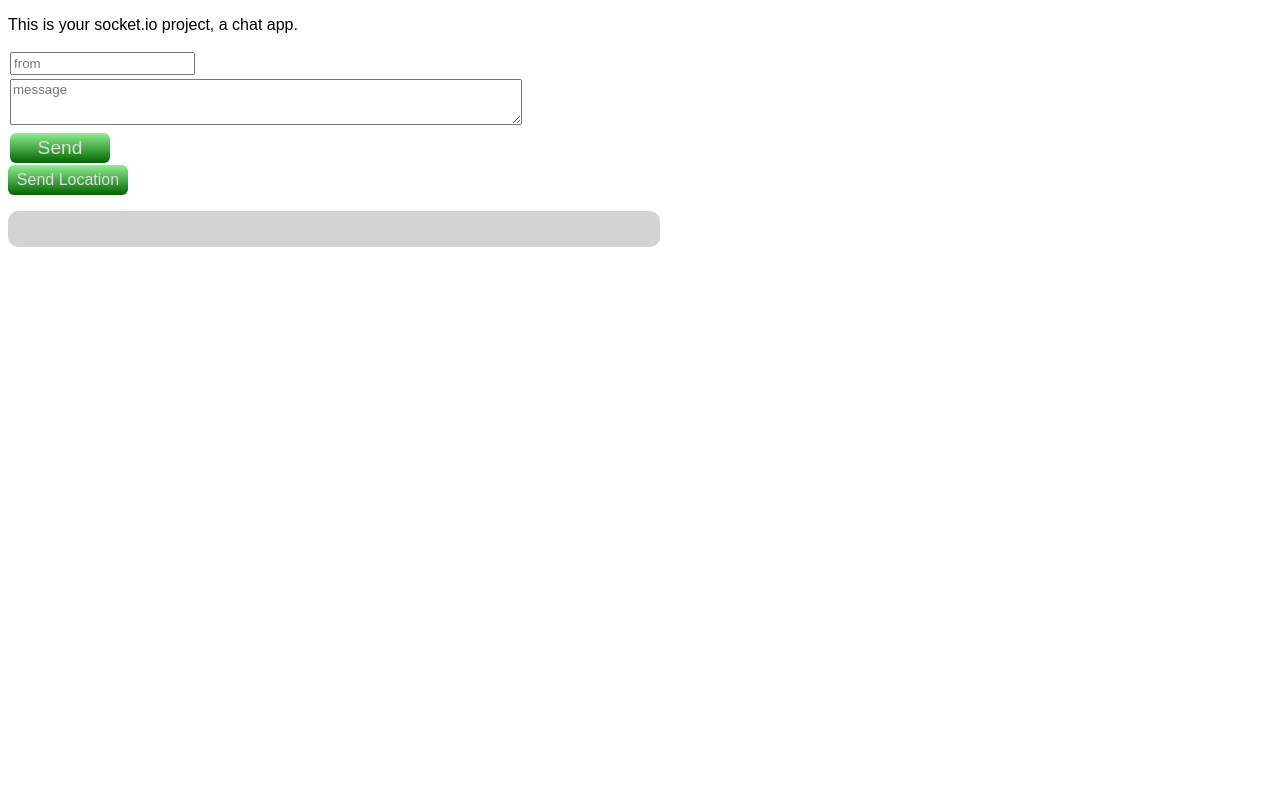
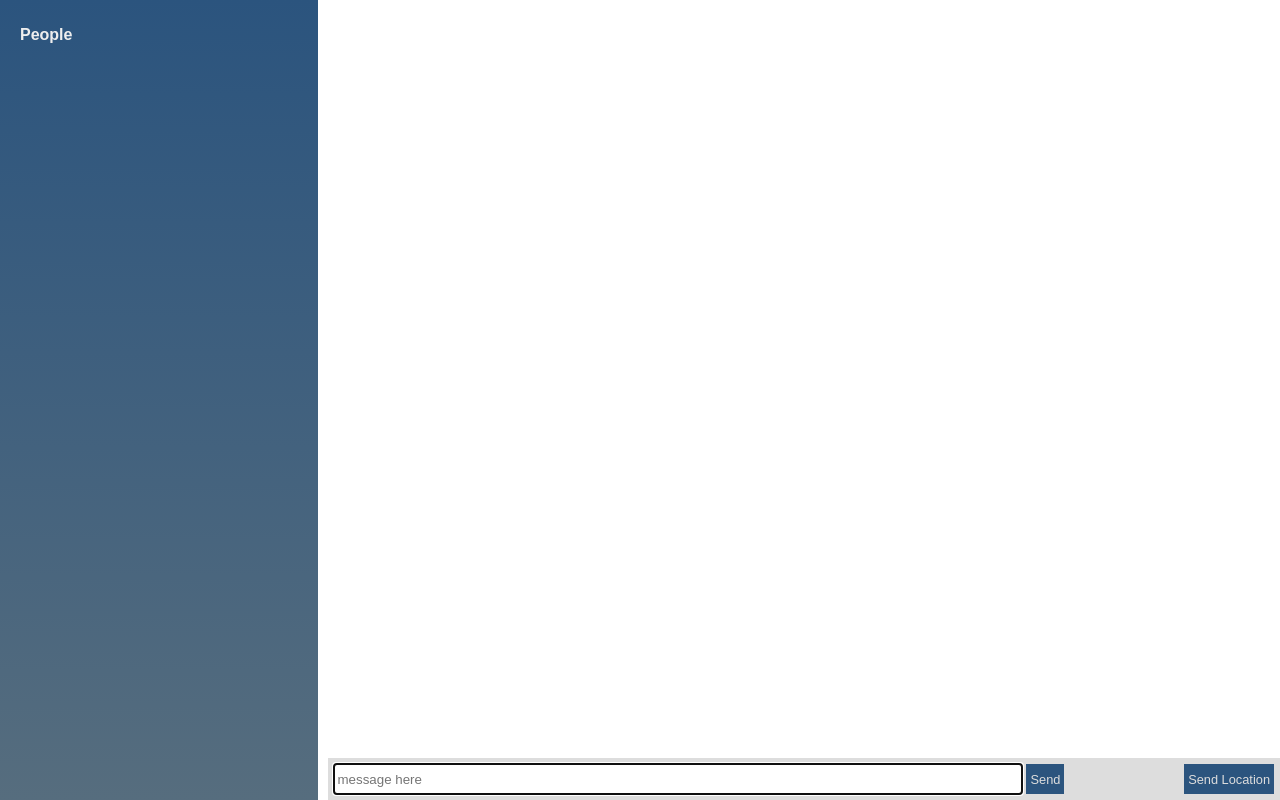
Before and after one commit to richardk70/node-chat-app, a website: page public/index.html in a window 1280 px wide. Drawn offline with nearby package versions, Linux system fonts and the light colour scheme; no server answers.

Commit message:
=Added CSS styles to page

```diff
--- a/public/index.css
+++ b/public/index.css
@@ -1,60 +1,98 @@
 body {
     font-family: Arial, Helvetica, sans-serif;
+    padding: 0;
+    margin: 0;
 }
 
-input, textarea{
-    padding: 2px;
-    margin: 2px;
+.container{
+    display: flex;
+    grid-template-columns: 100px 200px;
+    grid-gap: 10px;
+    padding: 0;
+    margin: 0;
 }
 
-#text{
-    width: 40%;
-    height: 40px;
-    font-family: Arial, Helvetica, sans-serif;
+.box{
+    padding: 0;
+    margin: 0;
 }
 
-#submitBtn {
-    width: 100px;
-    height: 30px;
-    color: #ddd;
-    font-size: 1.2rem;
-    background: linear-gradient(lightgreen, darkgreen);
-    border: 0;
-    border-radius: 6px;
-
+.left{
+    flex: 1;
+    background: linear-gradient(#2b547e, #566d7e);
+    color: #eee;
+    min-width: 200px;
+    height: 100vh;
 }
 
-#submitBtn:hover{
-    color: white;
-    background: green;
+.left p{
+    font-weight: 600;
+    padding: 10px 20px;
+}
+.right{
+    flex: 3;
+    color: black;
+    display: flex;
+    flex-direction: column;
 }
 
-button{
-    width: 120px;
-    height: 30px;
-    color: #ddd;
-    font-size: 1rem;
-    background: linear-gradient(lightgreen, darkgreen);
-    border: 0;
-    border-radius: 6px;
+#incoming{
+    flex: 4;
+    background: white;
+    padding: 10px;
+}
+
+#incoming-list{
+    list-style: none;
+}
+
+#outgoing{
+    flex: 0 1 auto;
+    background: #ddd;
+    padding: 6px;
+    display: flex;
+}
+
+.msg-left{
+    flex: 2;
+    flex-wrap: nowrap;
+}
+
+input{
     display: inline-block;
 }
 
-button:hover{
-    color: white;
-    background: green;
+input[type='text']{
+    width: 80%;
+    min-width: 200px;
+    height: 22px;
+    padding: 4px;
+    border: 0;
 }
 
-#incoming {
-    background: lightgrey;
-    border-radius: 10px;
-    padding: 10px;
-    width: 50%;
-    height: auto;
+.msg-right{
+    flex: 0 1 auto;
+}
+
+.btn{
+    color: #ddd;
+    font-size: .8rem;
+    background-color: #2b547e;
+    transition: background-color 0.2s;
+    border: 0;
+    padding: 4px;
+    max-width: 120px;
+    height: 30px;
+    text-align: center;
+}
+
+.btn:hover{
+    color: white;
+    background-color: #566d7e;
 }
 
 .timestamp {
-    color: grey;
+    color: #333;
     font-size: 10px;
     font-style: italic;
 }
--- a/public/index.html
+++ b/public/index.html
@@ -8,16 +8,31 @@
     <link rel='stylesheet' href='index.css' type='text/css'>
 </head>
 <body>
-    <p>This is your socket.io project, a chat app.</p>
-    <form id='msg-form'>
-        <input name='from' id='from' type='text' placeholder="from"></input><br>
-        <textarea name='text' id='text' type='text' placeholder="message"></textarea><br>
-        <input type='submit' id='submitBtn' value='Send'></input>
-    </form>
-    <button>Send Location</button>
-    <p></p>
-    <div id='incoming'>
-    <ol id='incoming-list'></ol>
+    <div class='container'>
+
+        <div class='box left'>
+            <p>People</p>
+        </div>
+
+        <div class='box right'>
+            <div id='incoming'>
+                <ul id='incoming-list'></ul>
+            </div>
+
+            <div id='outgoing'>
+                <div class='msg-left'>
+                    <form>
+                        <!-- <input name='from' id='from' type='text' placeholder="from"></input><br> -->
+                        <input type='text' id='text' placeholder="message here" autofocus autocomplete="off"></input>
+                        <input type='submit' id='submitBtn' value='Send' class='btn'></input>
+                    </form>
+                </div>
+                <div class='msg-right'>
+                    <button class='btn'>Send Location</button>
+                </div>
+            </div>
+
+        </div>
     </div>
 
     <script src='/socket.io/socket.io.js'></script>
--- a/public/index.js
+++ b/public/index.js
@@ -35,22 +35,19 @@ socket.on('newMessage', function(messageData) {
 
 socket.on('newLocationMessage', function(messageData) {
     var li = document.createElement('li');
-    li.innerHTML = `<a href=${messageData.url} target="_blank">My current location</a>`;
+    li.innerHTML = `<a href=${messageData.url} target="_blank">my current location</a>`;
     incoming.appendChild(li);
 });
 
 var submitBtn = document.getElementById('submitBtn');
 submitBtn.addEventListener('click', (e) => {
     e.preventDefault();
-    var from = document.getElementById('from');
     var text = document.getElementById('text');
-    var inputFrom = from.value;
     var inputText = text.value;
-    from.value = "";
     text.value = "";
 
     socket.emit('createMessage', {
-        from: inputFrom,
+        from: 'user',
         text: inputText
     }, function(data) {
         console.log(data);
@@ -59,16 +56,22 @@ submitBtn.addEventListener('click', (e) => {
 
 var sendLocationBtn = document.getElementsByTagName('button')[0];
 sendLocationBtn.addEventListener('click', () => {
+    sendLocationBtn.disabled = true;
+    sendLocationBtn.value = 'Sending location...';
     if (!navigator.geolocation) {
         return alert('Geolocation not supported by your browser.');
     }
 
     navigator.geolocation.getCurrentPosition( function(position) {
+        sendLocationBtn.disabled = false;
+        sendLocationBtn.value = 'Send location';
         socket.emit('createLocationMessage', {
             latitude: position.coords.latitude,
             longitude: position.coords.longitude
         });
     }, function() {
+        sendLocationBtn.disabled = false;
+        sendLocationBtn.value = 'Send location';
         console.log('Unable to fetch location.');
     });
 });
```
